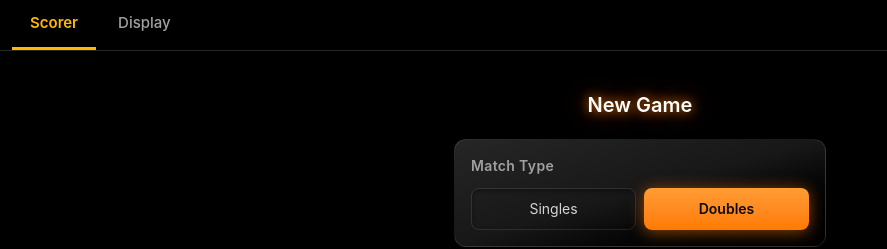
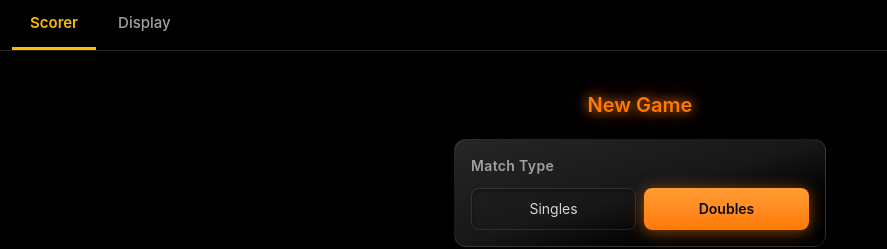
Before and after one commit to c4rlosst/pickleball_scorer, a React (Vite) app: page / in a window 1280 px wide. Shown: the top 249 px of the page, without its empty margins (0-887 px from the left). Built offline with nearby package versions, Linux system fonts and the light colour scheme; no server answers.

Commit message:
Tint New Game heading text to match first-serve team accent color

```diff
--- a/src/Scorer.tsx
+++ b/src/Scorer.tsx
@@ -185,7 +185,7 @@ function Setup({ onStart }: { onStart: (setup: SetupOptions) => void }) {
   return (
     <div className="w-full max-w-[420px] mx-auto p-6 flex flex-col gap-5">
       <h2
-        className="text-center text-white text-xl font-semibold transition-all duration-300"
+        className={`text-center text-xl font-semibold transition-colors duration-300 ${activeAccent.text}`}
         style={{ textShadow: `0 0 12px ${activeAccent.hex}, 0 0 28px ${activeAccent.hex}90` }}
       >
         New Game
```
